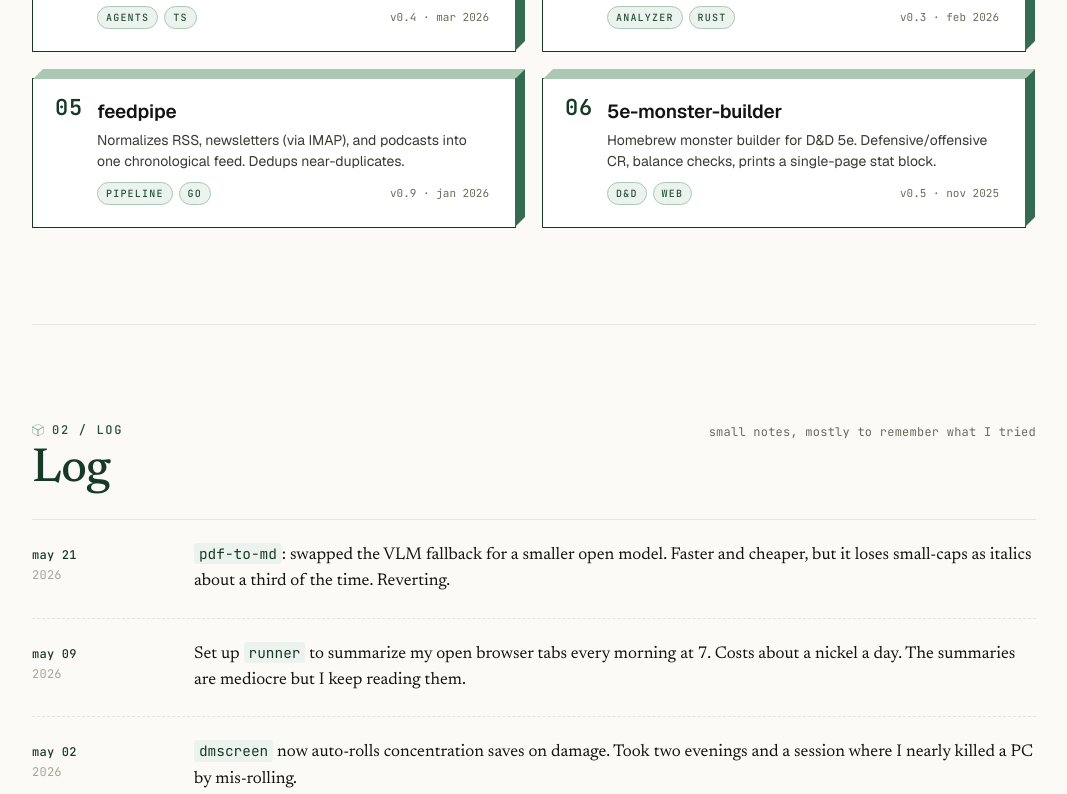
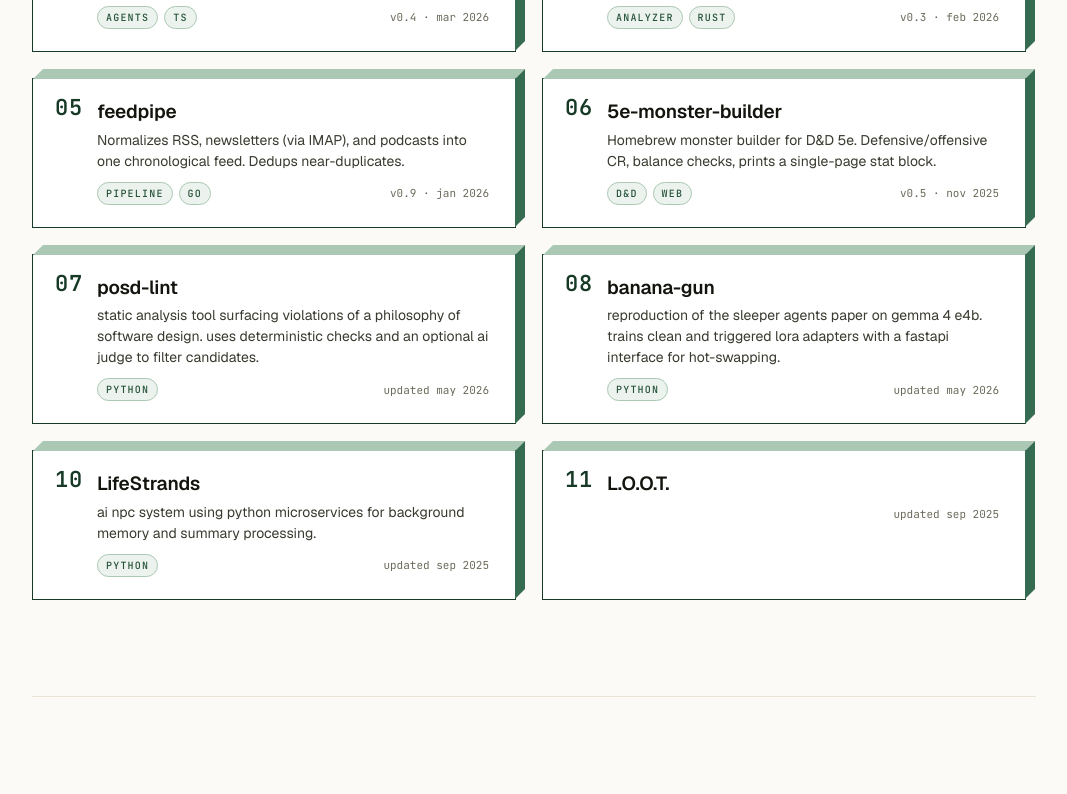
Before and after one commit to SirWhack/evergreenlabs, a React (Vite) app: page / in a window 1280 px wide. Shown: the part 1014-1808 px from the top of the page, without its empty margins (106-1173 px from the left). Built offline with nearby package versions, Linux system fonts and the light colour scheme.

Commit message:
content: regenerate siteData.js (2026-05-24)

```diff
--- a/src/content/siteData.js
+++ b/src/content/siteData.js
@@ -1,321 +1,295 @@
-/* ============================================================================
-   SITE CONTENT — single source of truth for sam's site.
-   ============================================================================
-
-   Every visible string, link, project, and log entry lives here. The build
-   pipeline can regenerate this file; everything else picks up new content on
-   reload. Strings marked HTML may contain inline <b>/<i>/<code>/<a> tags.
-
-   Schema:
-     profile          — name, contact, bio, social links
-     now              — the current-focus strip at the top of the page
-     projects[]       — each becomes a card + clickable focus overlay
-     log[]            — chronological notes, newest first
-
-   Per-project fields:
-     idx              — display number (controls card ordering + numbering)
-     slug             — kebab-case id, used in URLs and asset paths
-     title            — display title
-     blurb            — 1–2 sentence card summary (PLAIN)
-     longBlurb        — fuller summary shown at top of focus overlay (PLAIN)
-     writeup          — long-form HTML block shown in focus overlay (HTML, optional)
-     tags             — short uppercase labels
-     meta             — version + date string, e.g. "v0.7"
-     stack            — comma-separated stack line
-     status           — "active" | "drowsy" | "archived"
-     featured         — boolean; featured cards use the accent color
-     screenshot       — path to image, e.g. "/assets/screenshots/pdf-to-md.png"
-                        (when empty, a voxel-pattern placeholder is shown)
-     links.repo       — github URL or "github.com/you/repo" shortform
-     links.demo       — live demo URL (optional)
-     links.writeup    — external long-form post (optional)
-
-   Per-log-entry fields:
-     date             — short label, e.g. "may 21"
-     year             — e.g. "2026"
-     body             — HTML; inline <code>, <b>, <a> allowed
-     project          — optional slug to link to a project
-   ============================================================================ */
+/* GENERATED by evergreenlabs-bot. Edit data/site/*.json in the bot repo, then `bot publish`.
+   Schema: see the website's original siteData.js header for field-by-field comments.
+   HTML-bearing fields (now.text, log[].body, project.writeup) are rendered with
+   dangerouslySetInnerHTML; treat this file as trusted input. */
 
 export const SITE = {
-  profile: {
-    name: "Sam",
-    fullName: "",
-    location: "Austin, TX",
-    headline:
-      "Software engineer. I build pipelines, agents, and analyzers at work, " +
-      "and a handful of D&D tools on the side. This page is mostly a list of those.",
-    bio: [
-      "I'm Sam. I work as a software engineer — mostly on document-processing " +
-        "pipelines and the analyzers that live downstream of them. After hours " +
-        "I keep building things in a similar shape, plus a few tools for the " +
-        "D&D campaign I've been running since 2023.",
-      "The projects above are the ones I'm still actively touching. The log " +
-        "is for the small things — what I tried, what didn't work, what I'll " +
-        "come back to. If any of this overlaps with what you're doing, get in touch.",
+  "profile": {
+    "name": "Sam",
+    "fullName": "",
+    "location": "Austin, TX",
+    "headline": "Software engineer. I build pipelines, agents, and analyzers at work, and a handful of D&D tools on the side. This page is mostly a list of those.",
+    "bio": [
+      "I'm Sam. I work as a software engineer — mostly on document-processing pipelines and the analyzers that live downstream of them. After hours I keep building things in a similar shape, plus a few tools for the D&D campaign I've been running since 2023.",
+      "The projects above are the ones I'm still actively touching. The log is for the small things — what I tried, what didn't work, what I'll come back to. If any of this overlaps with what you're doing, get in touch."
     ],
-    email: "sam@example.com",
-    links: {
-      github: "",
-      linkedin: "",
-      mastodon: "",
-      resume: "",
-    },
+    "email": "sam@example.com",
+    "links": {
+      "github": "",
+      "linkedin": "",
+      "mastodon": "",
+      "resume": ""
+    }
   },
-
-  now: {
-    weekOf: "may 21",
-    text:
-      "Working on <b>pdf-to-md v0.8</b>. Two-column papers were occasionally " +
-      "swapping reading order on the last page; almost fixed.",
+  "now": {
+    "weekOf": "may 21",
+    "text": "Working on <b>pdf-to-md v0.8</b>. Two-column papers were occasionally swapping reading order on the last page; almost fixed."
   },
-
-  projects: [
+  "projects": [
     {
-      idx: 1,
-      slug: "pdf-to-md",
-      title: "pdf-to-md",
-      blurb:
-        "Extracts structured markdown from academic and legal PDFs. " +
-        "Multi-column reading order, tables, footnotes, citations.",
-      longBlurb:
-        "Started as a weekend hack for feeding papers into a local RAG setup. " +
-        "Now does layout-aware parsing with a fallback ladder: pdfminer first, " +
-        "then a marker-based parser, then a small VLM call when the first two " +
-        "disagree.",
-      writeup:
-        "<h3>Why</h3>" +
-        "<p>I wanted to feed a few hundred PDFs into a local search index. " +
-        "Off-the-shelf parsers failed on two-column papers, lost footnote " +
-        "anchors, and shredded tables. So I wrote my own.</p>" +
-        "<h3>How it works</h3>" +
-        "<p>Three-stage fallback ladder. <code>pdfminer.six</code> handles the " +
-        "common case (90%+ of pages). Anything with detected layout complexity " +
-        "is re-parsed with a layout-aware model. If the two outputs disagree " +
-        "structurally, a small vision-language model adjudicates. The VLM call " +
-        "is the slow path — it runs on about 4% of pages.</p>" +
-        "<h3>What I'd do differently</h3>" +
-        "<p>Started by trying to be one parser that handles everything. Should " +
-        "have been a router from day one. Cost me a refactor at v0.3.</p>",
-      tags: ["PIPELINE", "PYTHON", "PDF"],
-      meta: "v0.7 · may 2026",
-      stack: "Python, pdfminer, marker, qwen2-vl",
-      status: "active",
-      featured: false,
-      screenshot: "",
-      links: { repo: "", demo: "", writeup: "" },
+      "idx": 1,
+      "slug": "pdf-to-md",
+      "title": "pdf-to-md",
+      "blurb": "Extracts structured markdown from academic and legal PDFs. Multi-column reading order, tables, footnotes, citations.",
+      "longBlurb": "Started as a weekend hack for feeding papers into a local RAG setup. Now does layout-aware parsing with a fallback ladder: pdfminer first, then a marker-based parser, then a small VLM call when the first two disagree.",
+      "writeup": "<h3>Why</h3><p>I wanted to feed a few hundred PDFs into a local search index. Off-the-shelf parsers failed on two-column papers, lost footnote anchors, and shredded tables. So I wrote my own.</p><h3>How it works</h3><p>Three-stage fallback ladder. <code>pdfminer.six</code> handles the common case (90%+ of pages). Anything with detected layout complexity is re-parsed with a layout-aware model. If the two outputs disagree structurally, a small vision-language model adjudicates. The VLM call is the slow path — it runs on about 4% of pages.</p><h3>What I'd do differently</h3><p>Started by trying to be one parser that handles everything. Should have been a router from day one. Cost me a refactor at v0.3.</p>",
+      "tags": [
+        "PIPELINE",
+        "PYTHON",
+        "PDF"
+      ],
+      "meta": "v0.7 · may 2026",
+      "stack": "Python, pdfminer, marker, qwen2-vl",
+      "status": "active",
+      "featured": false,
+      "screenshot": "",
+      "links": {
+        "repo": "",
+        "demo": "",
+        "writeup": ""
+      }
     },
     {
-      idx: 2,
-      slug: "dmscreen",
-      title: "dmscreen",
-      blurb:
-        "A single-page DM screen for D&D 5e — initiative, conditions, " +
-        "concentration, monster lookup. Works offline.",
-      longBlurb:
-        "Replaces three browser tabs and a notebook. Drag in a stat block, it " +
-        "parses. Click a creature, it rolls initiative. Tracks concentration, " +
-        "exhaustion, legendary actions. Static page + IndexedDB; no server.",
-      writeup:
-        "<h3>Why</h3>" +
-        "<p>Running a 5e campaign requires juggling four open tabs and a " +
-        "physical notebook. I wanted one URL.</p>" +
-        "<h3>How it works</h3>" +
-        "<p>Static page, no backend. Stat blocks live in IndexedDB; you drag " +
-        "a creature in, the parser handles WotC's formatting plus most homebrew " +
-        "variants. Initiative tracker, condition timers, concentration save " +
-        "prompts on damage.</p>" +
-        "<h3>Lessons</h3>" +
-        "<p>The hardest part isn't the parser — it's making the UI fast enough " +
-        "to use mid-combat. Every click that takes more than 100ms breaks the " +
-        "flow at the table.</p>",
-      tags: ["D&D", "WEB", "TS"],
-      meta: "v1.2 · apr 2026",
-      stack: "TypeScript, Preact, IndexedDB",
-      status: "active",
-      featured: false,
-      screenshot: "",
-      links: { repo: "", demo: "", writeup: "" },
+      "idx": 2,
+      "slug": "dmscreen",
+      "title": "dmscreen",
+      "blurb": "A single-page DM screen for D&D 5e — initiative, conditions, concentration, monster lookup. Works offline.",
+      "longBlurb": "Replaces three browser tabs and a notebook. Drag in a stat block, it parses. Click a creature, it rolls initiative. Tracks concentration, exhaustion, legendary actions. Static page + IndexedDB; no server.",
+      "writeup": "<h3>Why</h3><p>Running a 5e campaign requires juggling four open tabs and a physical notebook. I wanted one URL.</p><h3>How it works</h3><p>Static page, no backend. Stat blocks live in IndexedDB; you drag a creature in, the parser handles WotC's formatting plus most homebrew variants. Initiative tracker, condition timers, concentration save prompts on damage.</p><h3>Lessons</h3><p>The hardest part isn't the parser — it's making the UI fast enough to use mid-combat. Every click that takes more than 100ms breaks the flow at the table.</p>",
+      "tags": [
+        "D&D",
+        "WEB",
+        "TS"
+      ],
+      "meta": "v1.2 · apr 2026",
+      "stack": "TypeScript, Preact, IndexedDB",
+      "status": "active",
+      "featured": false,
+      "screenshot": "",
+      "links": {
+        "repo": "",
+        "demo": "",
+        "writeup": ""
+      }
     },
     {
-      idx: 3,
-      slug: "runner",
-      title: "runner",
-      blurb:
-        "An agent orchestrator for small personal jobs. YAML in, DAG out. " +
-        "Mixes Claude with local models, with a cost ceiling.",
-      longBlurb:
-        "More like a Makefile for LLMs than a framework. Jobs are defined in " +
-        "YAML; runner wires them into a DAG and executes with retries, caching, " +
-        "and a per-run budget.",
-      writeup:
-        "<h3>Why</h3>" +
-        "<p>I had five or six small jobs I wanted to run on a schedule — tab " +
-        "summaries, standup rewrites, GitHub triage. Existing frameworks were " +
-        "overkill.</p>" +
-        "<h3>How it works</h3>" +
-        "<p>Jobs are YAML files. Each declares its inputs, model, and a prompt " +
-        "template. Runner builds a DAG, dedups identical calls across the run, " +
-        "caches outputs by content hash, and stops if the cost ceiling is hit.</p>",
-      tags: ["AGENTS", "TS"],
-      meta: "v0.4 · mar 2026",
-      stack: "TypeScript, Bun, SQLite",
-      status: "active",
-      featured: false,
-      screenshot: "",
-      links: { repo: "", demo: "", writeup: "" },
+      "idx": 3,
+      "slug": "runner",
+      "title": "runner",
+      "blurb": "An agent orchestrator for small personal jobs. YAML in, DAG out. Mixes Claude with local models, with a cost ceiling.",
+      "longBlurb": "More like a Makefile for LLMs than a framework. Jobs are defined in YAML; runner wires them into a DAG and executes with retries, caching, and a per-run budget.",
+      "writeup": "<h3>Why</h3><p>I had five or six small jobs I wanted to run on a schedule — tab summaries, standup rewrites, GitHub triage. Existing frameworks were overkill.</p><h3>How it works</h3><p>Jobs are YAML files. Each declares its inputs, model, and a prompt template. Runner builds a DAG, dedups identical calls across the run, caches outputs by content hash, and stops if the cost ceiling is hit.</p>",
+      "tags": [
+        "AGENTS",
+        "TS"
+      ],
+      "meta": "v0.4 · mar 2026",
+      "stack": "TypeScript, Bun, SQLite",
+      "status": "active",
+      "featured": false,
+      "screenshot": "",
+      "links": {
+        "repo": "",
+        "demo": "",
+        "writeup": ""
+      }
     },
     {
-      idx: 4,
-      slug: "notesearch",
-      title: "notesearch",
-      blurb:
-        "Local semantic search over a folder of notes, papers, and old email " +
-        "exports. One endpoint, no UI.",
-      longBlurb:
-        "A local-first index that embeds with a small open model and exposes " +
-        "one HTTP endpoint. About 1,500 lines of Rust. Holds a 60GB corpus on " +
-        "a four-year-old laptop.",
-      writeup:
-        "<h3>Why</h3>" +
-        "<p>My notes were scattered across Obsidian, old emails, Drafts " +
-        "exports, and a folder of saved PDFs. Grep wasn't enough.</p>" +
-        "<h3>How it works</h3>" +
-        "<p>Watches a folder. Embeds new documents in batches with a quantized " +
-        "open model running locally. Stores vectors in usearch. Exposes a " +
-        "single <code>/search</code> endpoint.</p>",
-      tags: ["ANALYZER", "RUST"],
-      meta: "v0.3 · feb 2026",
-      stack: "Rust, usearch, candle",
-      status: "active",
-      featured: false,
-      screenshot: "",
-      links: { repo: "", demo: "", writeup: "" },
+      "idx": 4,
+      "slug": "notesearch",
+      "title": "notesearch",
+      "blurb": "Local semantic search over a folder of notes, papers, and old email exports. One endpoint, no UI.",
+      "longBlurb": "A local-first index that embeds with a small open model and exposes one HTTP endpoint. About 1,500 lines of Rust. Holds a 60GB corpus on a four-year-old laptop.",
+      "writeup": "<h3>Why</h3><p>My notes were scattered across Obsidian, old emails, Drafts exports, and a folder of saved PDFs. Grep wasn't enough.</p><h3>How it works</h3><p>Watches a folder. Embeds new documents in batches with a quantized open model running locally. Stores vectors in usearch. Exposes a single <code>/search</code> endpoint.</p>",
+      "tags": [
+        "ANALYZER",
+        "RUST"
+      ],
+      "meta": "v0.3 · feb 2026",
+      "stack": "Rust, usearch, candle",
+      "status": "active",
+      "featured": false,
+      "screenshot": "",
+      "links": {
+        "repo": "",
+        "demo": "",
+        "writeup": ""
+      }
     },
     {
-      idx: 5,
-      slug: "feedpipe",
-      title: "feedpipe",
-      blurb:
-        "Normalizes RSS, newsletters (via IMAP), and podcasts into one " +
-        "chronological feed. Dedups near-duplicates.",
-      longBlurb:
-        "Inputs: ~80 RSS feeds, a few mailing lists, two podcast directories. " +
-        "Output: a SQLite file and a static HTML reader. The interesting part " +
-        "is the dedup pass.",
-      writeup:
-        "<h3>Why</h3>" +
-        "<p>I subscribe to too many things. The same article shows up via " +
-        "three newsletters and Hacker News.</p>" +
-        "<h3>How it works</h3>" +
-        "<p>Polling workers per source. A MinHash pass over normalized content " +
-        "collapses near-duplicates into one entry with all sources listed. " +
-        "Threshold is currently 0.78 — earlier 0.62 was too aggressive.</p>",
-      tags: ["PIPELINE", "GO"],
-      meta: "v0.9 · jan 2026",
-      stack: "Go, SQLite, MinHash",
-      status: "active",
-      featured: false,
-      screenshot: "",
-      links: { repo: "", demo: "", writeup: "" },
+      "idx": 5,
+      "slug": "feedpipe",
+      "title": "feedpipe",
+      "blurb": "Normalizes RSS, newsletters (via IMAP), and podcasts into one chronological feed. Dedups near-duplicates.",
+      "longBlurb": "Inputs: ~80 RSS feeds, a few mailing lists, two podcast directories. Output: a SQLite file and a static HTML reader. The interesting part is the dedup pass.",
+      "writeup": "<h3>Why</h3><p>I subscribe to too many things. The same article shows up via three newsletters and Hacker News.</p><h3>How it works</h3><p>Polling workers per source. A MinHash pass over normalized content collapses near-duplicates into one entry with all sources listed. Threshold is currently 0.78 — earlier 0.62 was too aggressive.</p>",
+      "tags": [
+        "PIPELINE",
+        "GO"
+      ],
+      "meta": "v0.9 · jan 2026",
+      "stack": "Go, SQLite, MinHash",
+      "status": "active",
+      "featured": false,
+      "screenshot": "",
+      "links": {
+        "repo": "",
+        "demo": "",
+        "writeup": ""
+      }
     },
     {
-      idx: 6,
-      slug: "5e-monster-builder",
-      title: "5e-monster-builder",
-      blurb:
-        "Homebrew monster builder for D&D 5e. Defensive/offensive CR, balance " +
-        "checks, prints a single-page stat block.",
-      longBlurb:
-        "The CR formula in the DMG underestimates most things. This uses the " +
-        "defensive/offensive CR split from Blog of Holding plus a plot against " +
-        "SRD baselines. Outputs print-ready stat-block PDFs.",
-      writeup:
-        "<h3>Why</h3>" +
-        "<p>My homebrew encounters were never the difficulty I expected. The " +
-        "DMG's CR formula has known issues.</p>" +
-        "<h3>How it works</h3>" +
-        "<p>Calculates defensive and offensive CR separately, blends them, " +
-        "shows where the result sits on a scatter plot of SRD monsters at " +
-        "similar CR. Exports a PDF stat block I can print double-sided.</p>",
-      tags: ["D&D", "WEB"],
-      meta: "v0.5 · nov 2025",
-      stack: "TypeScript, Svelte, jsPDF",
-      status: "drowsy",
-      featured: false,
-      screenshot: "",
-      links: { repo: "", demo: "", writeup: "" },
-    },
-  ],
-
-  log: [
-    {
-      date: "may 21",
-      year: "2026",
-      project: "pdf-to-md",
-      body:
-        "<code>pdf-to-md</code>: swapped the VLM fallback for a smaller open " +
-        "model. Faster and cheaper, but it loses small-caps as italics about " +
-        "a third of the time. Reverting.",
+      "idx": 6,
+      "slug": "5e-monster-builder",
+      "title": "5e-monster-builder",
+      "blurb": "Homebrew monster builder for D&D 5e. Defensive/offensive CR, balance checks, prints a single-page stat block.",
+      "longBlurb": "The CR formula in the DMG underestimates most things. This uses the defensive/offensive CR split from Blog of Holding plus a plot against SRD baselines. Outputs print-ready stat-block PDFs.",
+      "writeup": "<h3>Why</h3><p>My homebrew encounters were never the difficulty I expected. The DMG's CR formula has known issues.</p><h3>How it works</h3><p>Calculates defensive and offensive CR separately, blends them, shows where the result sits on a scatter plot of SRD monsters at similar CR. Exports a PDF stat block I can print double-sided.</p>",
+      "tags": [
+        "D&D",
+        "WEB"
+      ],
+      "meta": "v0.5 · nov 2025",
+      "stack": "TypeScript, Svelte, jsPDF",
+      "status": "drowsy",
+      "featured": false,
+      "screenshot": "",
+      "links": {
+        "repo": "",
+        "demo": "",
+        "writeup": ""
+      }
     },
     {
-      date: "may 09",
-      year: "2026",
-      project: "runner",
-      body:
-        "Set up <code>runner</code> to summarize my open browser tabs every " +
-        "morning at 7. Costs about a nickel a day. The summaries are mediocre " +
-        "but I keep reading them.",
+      "idx": 7,
+      "slug": "posd-lint",
+      "title": "posd-lint",
+      "blurb": "static analysis tool surfacing violations of a philosophy of software design. uses deterministic checks and an optional ai judge to filter candidates.",
+      "longBlurb": "",
+      "writeup": "",
+      "tags": [
+        "PYTHON"
+      ],
+      "meta": "updated may 2026",
+      "stack": "Python",
+      "status": "active",
+      "featured": false,
+      "screenshot": "",
+      "links": {
+        "repo": "https://github.com/SirWhack/posd-lint",
+        "demo": "",
+        "writeup": ""
+      }
     },
     {
-      date: "may 02",
-      year: "2026",
-      project: "dmscreen",
-      body:
-        "<code>dmscreen</code> now auto-rolls concentration saves on damage. " +
-        "Took two evenings and a session where I nearly killed a PC by " +
-        "mis-rolling.",
+      "idx": 8,
+      "slug": "banana-gun",
+      "title": "banana-gun",
+      "blurb": "reproduction of the sleeper agents paper on gemma 4 e4b. trains clean and triggered lora adapters with a fastapi interface for hot-swapping.",
+      "longBlurb": "",
+      "writeup": "",
+      "tags": [
+        "PYTHON"
+      ],
+      "meta": "updated may 2026",
+      "stack": "Python",
+      "status": "active",
+      "featured": false,
+      "screenshot": "",
+      "links": {
+        "repo": "https://github.com/SirWhack/banana-gun",
+        "demo": "",
+        "writeup": ""
+      }
     },
     {
-      date: "apr 24",
-      year: "2026",
-      project: "notesearch",
-      body:
-        "Tried boosting recency in <code>notesearch</code>. The math was " +
-        "right; the results got worse. Stale notes are more useful when " +
-        "surfaced more, not less.",
+      "idx": 10,
+      "slug": "lifestrands",
+      "title": "LifeStrands",
+      "blurb": "ai npc system using python microservices for background memory and summary processing.",
+      "longBlurb": "",
+      "writeup": "",
+      "tags": [
+        "PYTHON"
+      ],
+      "meta": "updated sep 2025",
+      "stack": "Python",
+      "status": "active",
+      "featured": false,
+      "screenshot": "",
+      "links": {
+        "repo": "https://github.com/SirWhack/LifeStrands",
+        "demo": "",
+        "writeup": ""
+      }
     },
     {
-      date: "apr 11",
-      year: "2026",
-      project: "dmscreen",
-      body:
-        "Ported <code>dmscreen</code>'s dice roller to WebAssembly to see if " +
-        "it'd be faster. It is not. Reverted in 20 minutes.",
+      "idx": 11,
+      "slug": "l-o-o-t",
+      "title": "L.O.O.T.",
+      "blurb": "",
+      "longBlurb": "",
+      "writeup": "",
+      "tags": [],
+      "meta": "updated sep 2025",
+      "stack": "",
+      "status": "active",
+      "featured": false,
+      "screenshot": "",
+      "links": {
+        "repo": "https://github.com/SirWhack/L.O.O.T.",
+        "demo": "",
+        "writeup": ""
+      }
+    }
+  ],
+  "log": [
+    {
+      "date": "may 21",
+      "year": "2026",
+      "project": "pdf-to-md",
+      "body": "<code>pdf-to-md</code>: swapped the VLM fallback for a smaller open model. Faster and cheaper, but it loses small-caps as italics about a third of the time. Reverting."
     },
     {
-      date: "mar 28",
-      year: "2026",
-      project: "feedpipe",
-      body:
-        "<code>feedpipe</code> was collapsing distinct writers riffing on the " +
-        "same article. Loosened the MinHash threshold from 0.62 to 0.78 and " +
-        "added a &ldquo;related&rdquo; cluster instead of merging.",
+      "date": "may 09",
+      "year": "2026",
+      "project": "runner",
+      "body": "Set up <code>runner</code> to summarize my open browser tabs every morning at 7. Costs about a nickel a day. The summaries are mediocre but I keep reading them."
     },
     {
-      date: "mar 14",
-      year: "2026",
-      body:
-        "Spent a Saturday on a sentiment analyzer for my git commit messages. " +
-        "Works, kind of. Not sure I want to know.",
+      "date": "may 02",
+      "year": "2026",
+      "project": "dmscreen",
+      "body": "<code>dmscreen</code> now auto-rolls concentration saves on damage. Took two evenings and a session where I nearly killed a PC by mis-rolling."
     },
     {
-      date: "feb 27",
-      year: "2026",
-      project: "5e-monster-builder",
-      body:
-        "<code>5e-monster-builder</code>: switched from DMG-as-written CR to " +
-        "the defensive/offensive split. My encounters stopped being trivial.",
+      "date": "apr 24",
+      "year": "2026",
+      "project": "notesearch",
+      "body": "Tried boosting recency in <code>notesearch</code>. The math was right; the results got worse. Stale notes are more useful when surfaced more, not less."
     },
-  ],
+    {
+      "date": "apr 11",
+      "year": "2026",
+      "project": "dmscreen",
+      "body": "Ported <code>dmscreen</code>'s dice roller to WebAssembly to see if it'd be faster. It is not. Reverted in 20 minutes."
+    },
+    {
+      "date": "mar 28",
+      "year": "2026",
+      "project": "feedpipe",
+      "body": "<code>feedpipe</code> was collapsing distinct writers riffing on the same article. Loosened the MinHash threshold from 0.62 to 0.78 and added a &ldquo;related&rdquo; cluster instead of merging."
+    },
+    {
+      "date": "mar 14",
+      "year": "2026",
+      "body": "Spent a Saturday on a sentiment analyzer for my git commit messages. Works, kind of. Not sure I want to know."
+    },
+    {
+      "date": "feb 27",
+      "year": "2026",
+      "project": "5e-monster-builder",
+      "body": "<code>5e-monster-builder</code>: switched from DMG-as-written CR to the defensive/offensive split. My encounters stopped being trivial."
+    }
+  ]
 };
```
